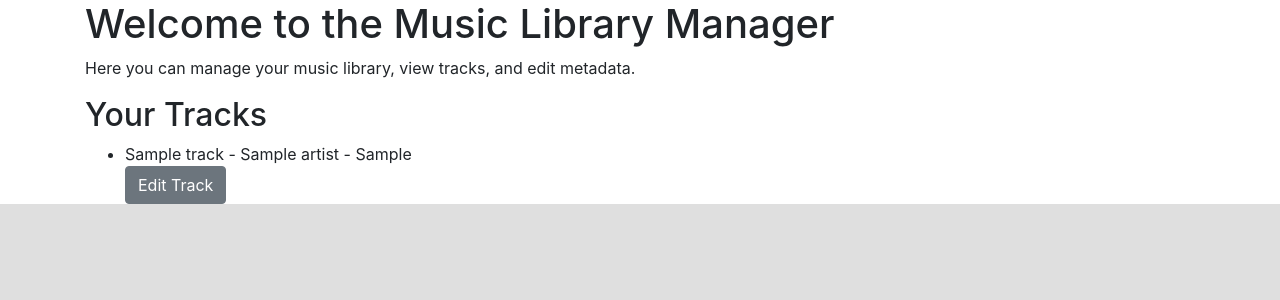
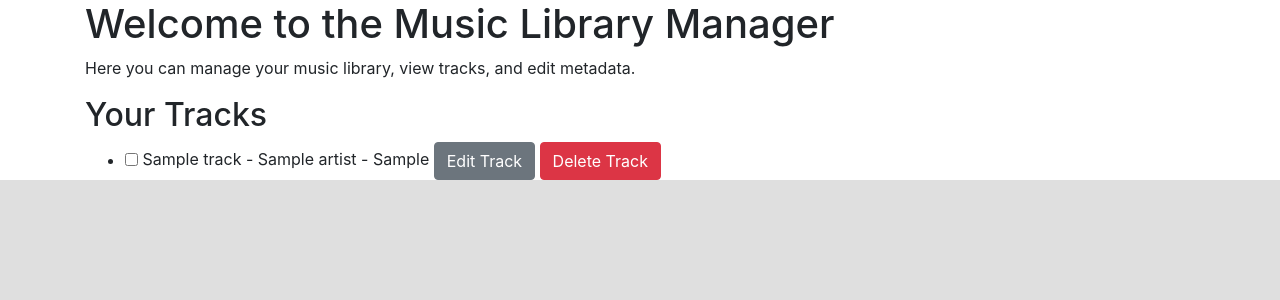
Before and after one commit to CATT-CODE/music-library-manager, a Flask app: page / in a window 1280 px wide. Shown: the part 56-356 px from the top of the page. Run offline with Flask 3, Linux system fonts and the light colour scheme; a user stored in the database is signed in; tables that the repository leaves empty hold one stand-in row (values such as "Sample post"); parts of the project's set-up code (start-up, migrations or seed data) failed here and were passed over; some libraries are stand-ins or nearby versions.

Commit message:
Delete single track form/button & route complete

```diff
--- a/app/templates/index.html
+++ b/app/templates/index.html
@@ -9,8 +9,15 @@
 <h2>Your Tracks</h2>
 <ul>
     {% for track in tracks %}
-        <li>{{ track.title }} - {{ track.artist.name }} - {{ track.genre }}</li>
+
+    <li>
+        <input type="checkbox" name="selected_tracks" value="{{ track.id }}">
+        <span>{{ track.title }} - {{ track.artist.name }} - {{ track.genre }}</span>
         <a href="{{ url_for('edit_metadata', track_id=track.id) }}" class="btn btn-secondary">Edit Track</a>
+        <form action="{{ url_for('delete_track', track_id=track.id) }}" method="post" class="d-inline">
+            <button type="submit" class="btn btn-danger">Delete Track</button>
+        </form>
+    </li>
     {% endfor %}
 </ul>
 {% endblock %}
--- a/app/views.py
+++ b/app/views.py
@@ -138,3 +138,16 @@ def edit_metadata(track_id):
         form.genre.data = track.genre
 
     return render_template('edit_metadata.html', title='Edit Track', form=form)
+
+@app.route('/delete_track/<int:track_id>', methods=['POST'])
+@login_required
+def delete_track(track_id):
+    track = Track.query.get_or_404(track_id)
+    if track.user_id != current_user.id:
+        flash('Must login to delete tracks.', 'danger')
+        return redirect(url_for('index'))
+
+    db.session.delete(track)
+    db.session.commit()
+    flash('Track deleted successfully!', 'success')
+    return redirect(url_for('index'))
```
Lines whose indentation alone changed are shown as unchanged.
